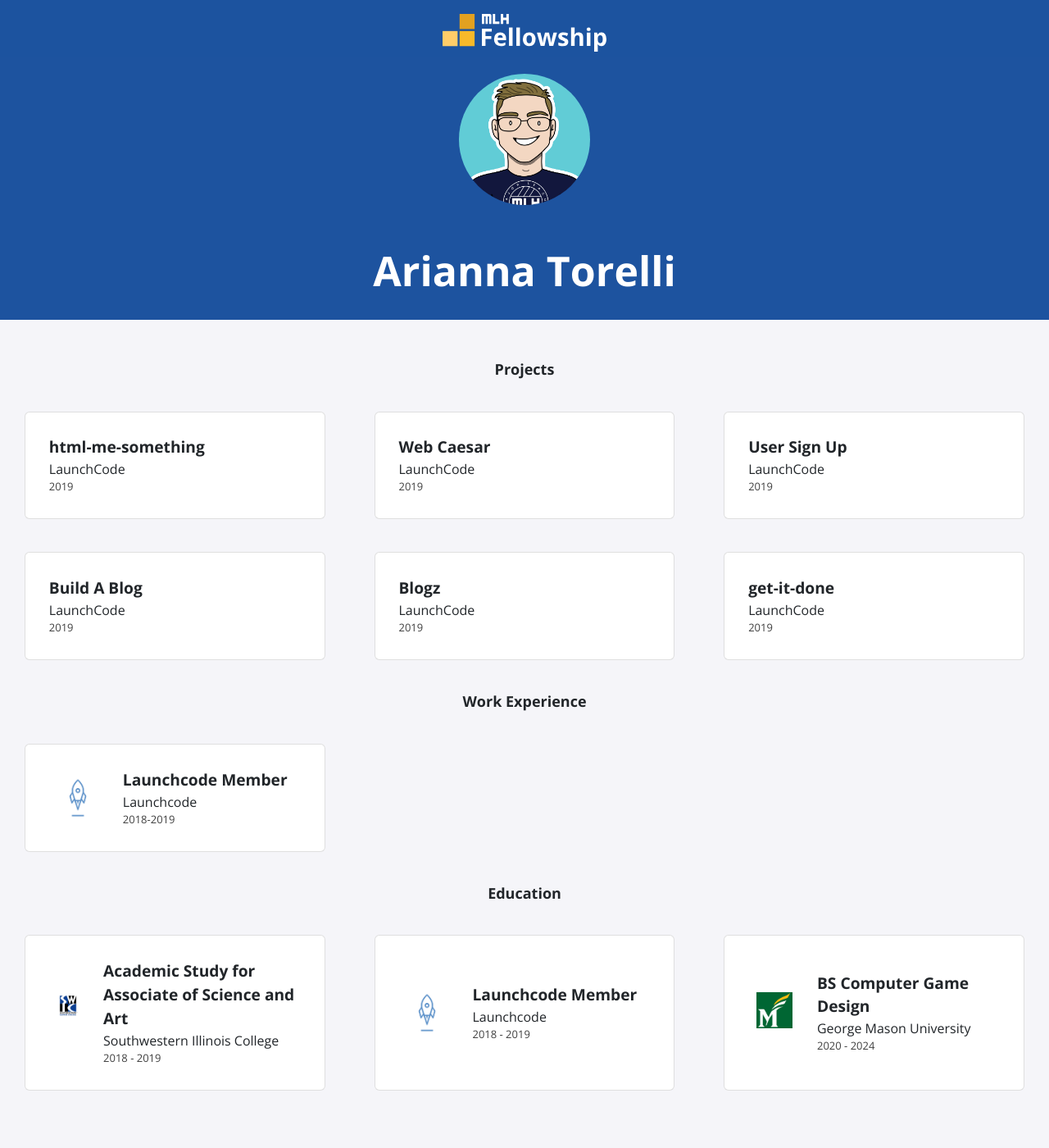
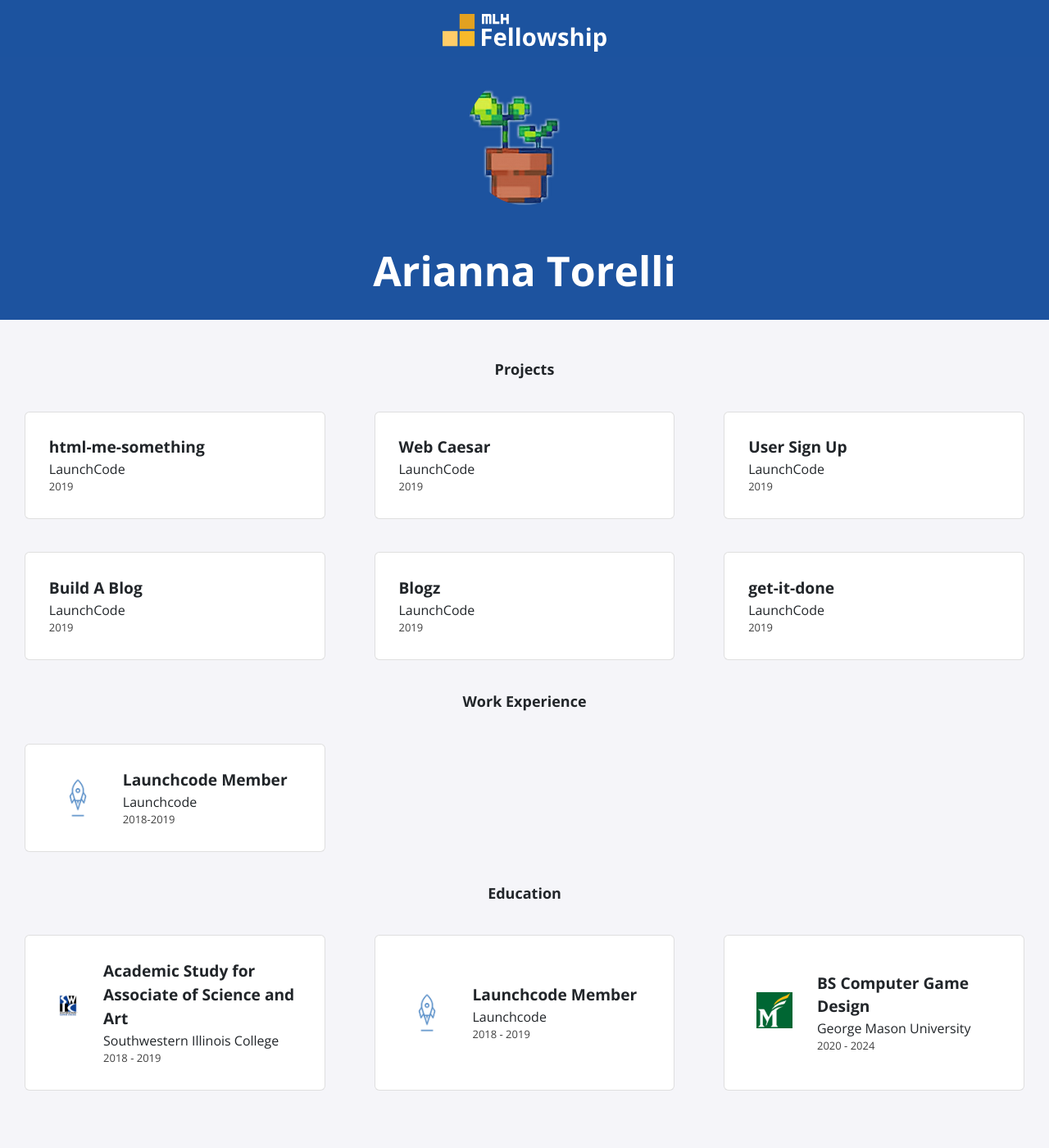
Before and after one commit to arit007/arit007.github.io, a Jekyll site: the page built from index.html, in a window 1280 px wide. Shown: the whole page at 82% size. Built offline with Jekyll 4.4.1, drawn with Linux system fonts in a browser that asks for light colours; nearby versions of some CDN libraries.

Commit message:
Update profile.html

```diff
--- a/_includes/profile.html
+++ b/_includes/profile.html
@@ -1,6 +1,6 @@
 <div class="profile">
     <div class="profile-picture">
-        <img src="./assets/img/logo.jpg">
+        <img src="./assets/img/pixelplant.png">
     </div>
     <h1>{{ site.title }}</h1>
 </div>
```
